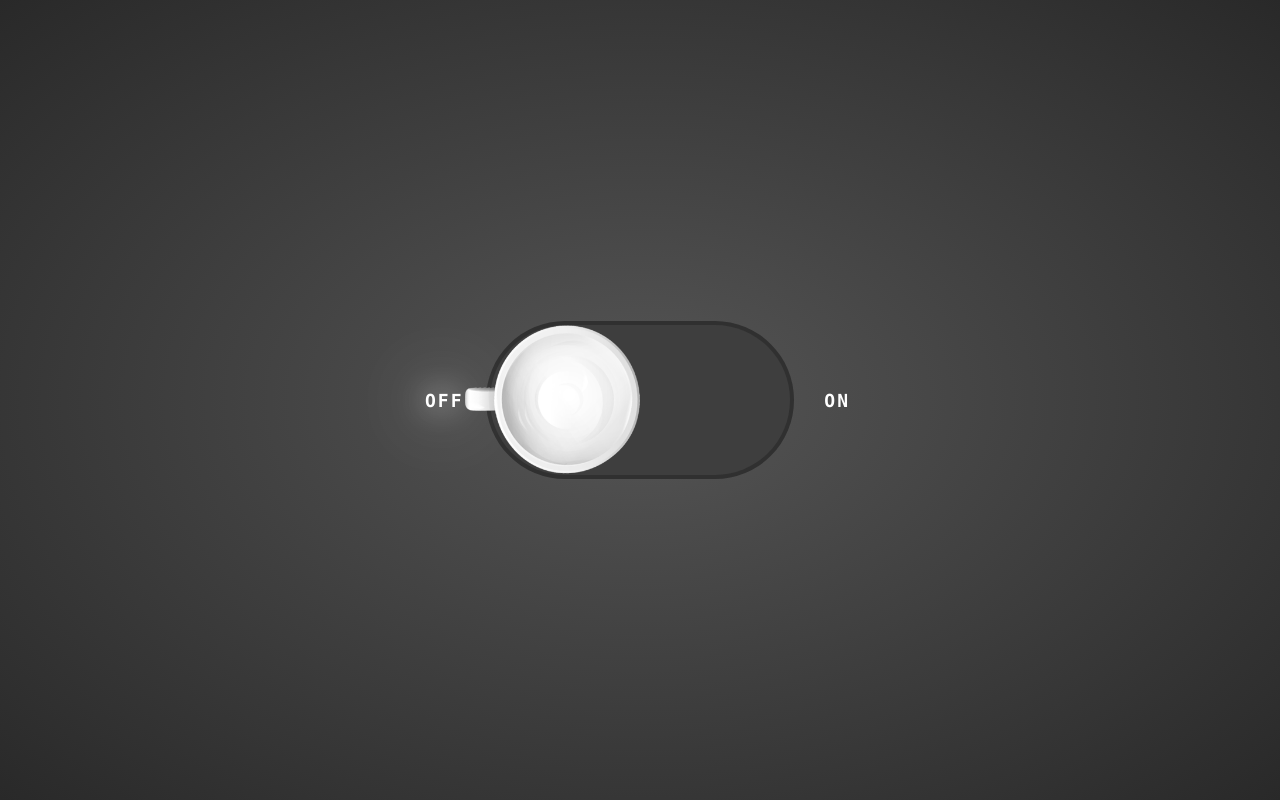
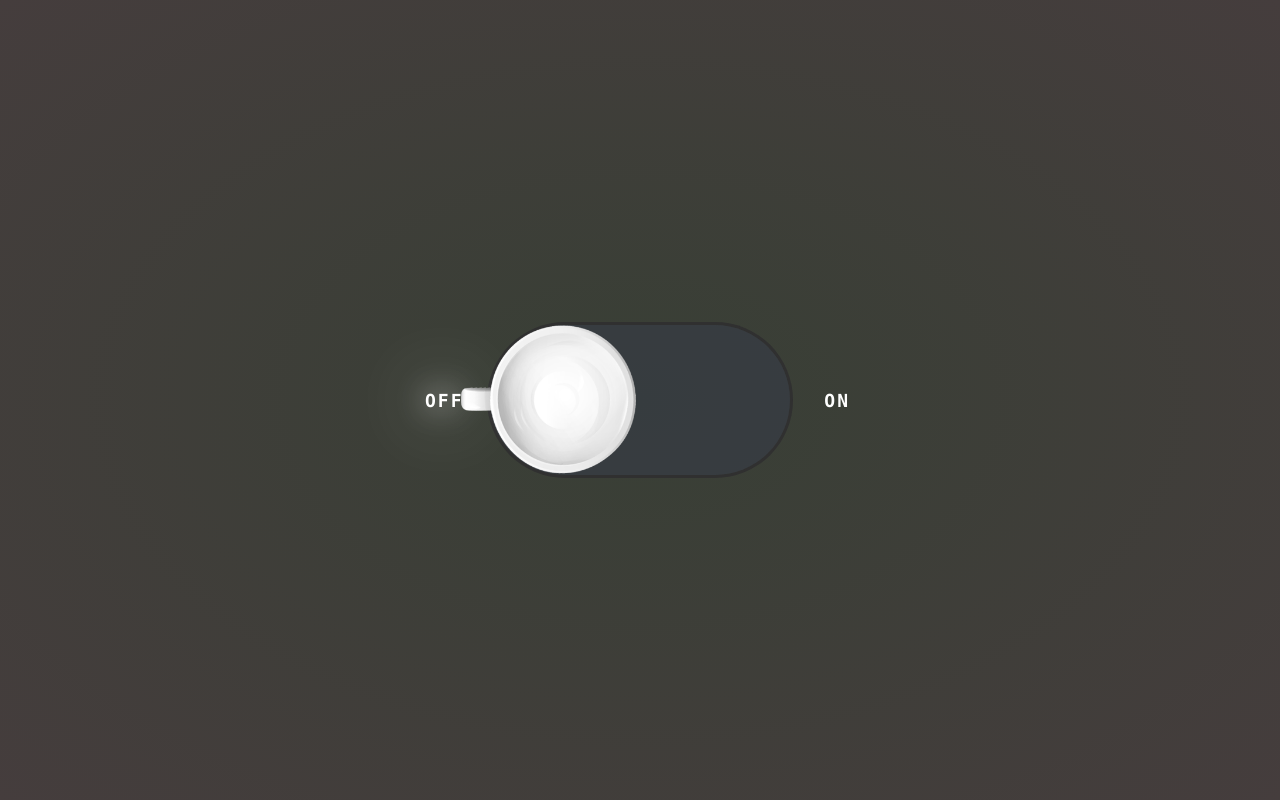
Before and after one commit to alucart2005/tittle_coffe_toggle, a plain HTML site: page index.html in a window 1280 px wide. Drawn offline with Linux system fonts and the light colour scheme.

Commit message:
feat: add preview image

```diff
--- a/css/styles.scss
+++ b/css/styles.scss
@@ -9,14 +9,14 @@ body{
   justify-content: center;
   align-items: center;
   min-height: 100vh;
-  background: radial-gradient(#555555, #292929);
+  background: radial-gradient(#383f35, #453d3d);
 }
 label{
   position: relative;
   width: 300px;
   height: 150px;
-  background: #3e3e3e;
-  box-shadow: 0 0 0 4px #303030;
+  background: rgba(47, 54, 107, 0.2);
+  box-shadow: 0 0 0 3px #303030;
   border-radius: 75px;
   cursor: pointer;
   display: flex;
@@ -28,7 +28,7 @@ label{
     &:checked{
       ~{
         span{
-          left: 150px;
+          left: 153px;
           background: url(../img/Coffee_02.png);
           background-size: auto 150px;
           background-repeat: no-repeat;
@@ -58,7 +58,7 @@ label{
     background-repeat: no-repeat;
     transition: 1.5s;
     transform: rotate(-180deg);
-    transform-origin: 75px;
+    transform-origin: 73px;
   }
   text{
     position: absolute;
```
Also changed, not shown: css/styles.css, img/preview.jpg (added), 1 other file.
